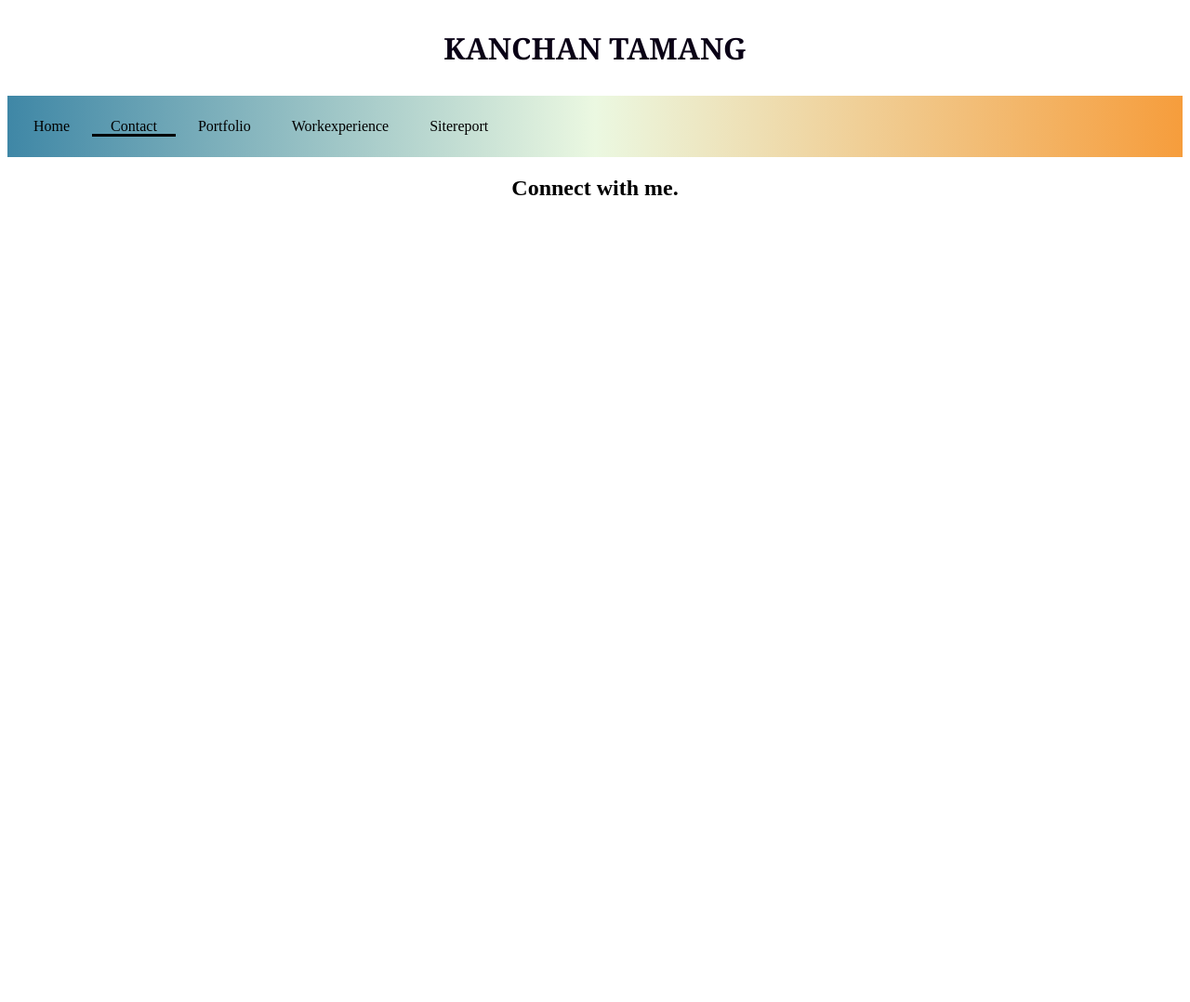
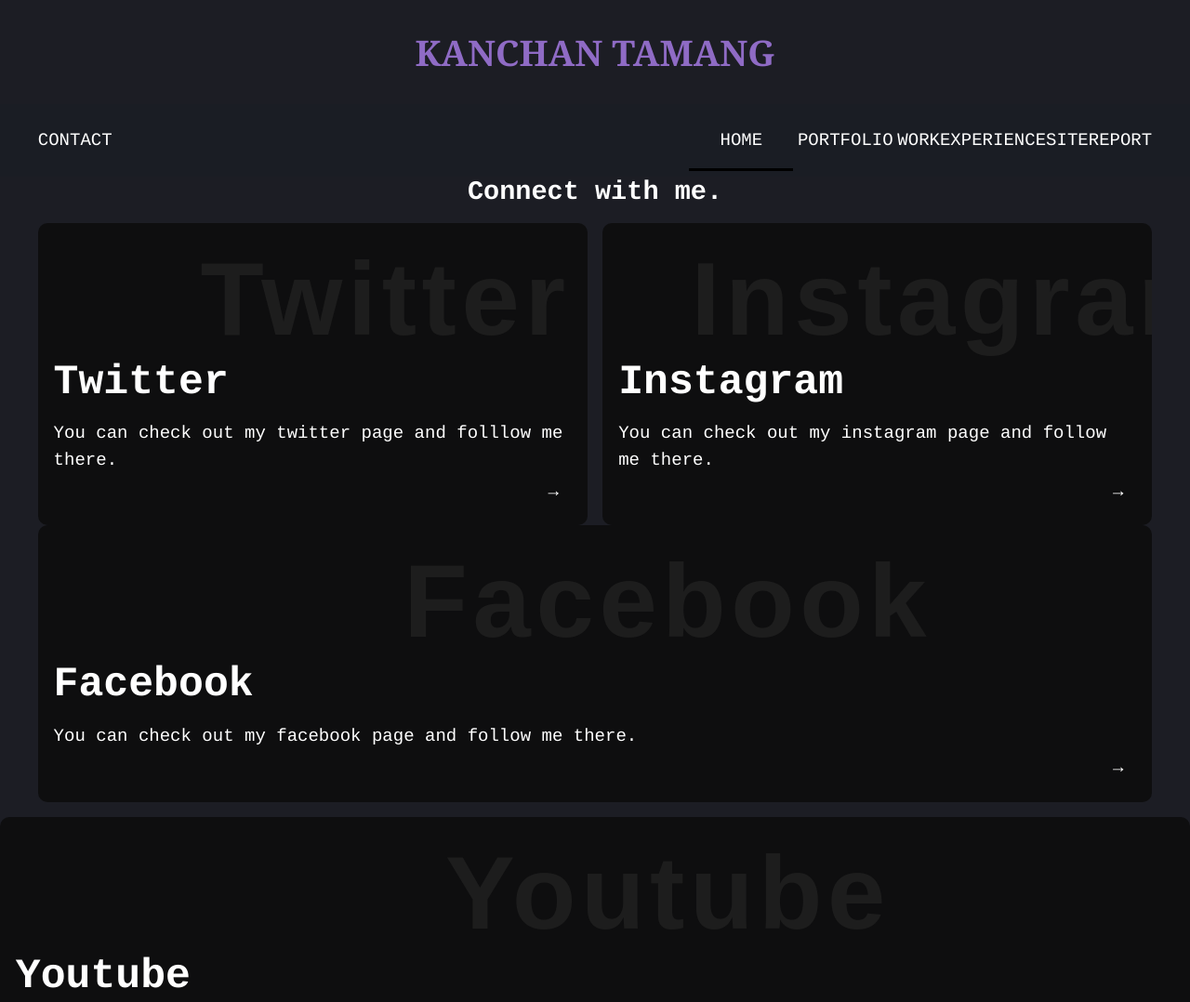
Before and after one commit to kendalltheeng/CSY1018-Web-Development-Assignment-I-23834826-Kanchan-Tamang-Project, a plain HTML site: page contact.html in a window 1280 px wide. Shown: the top 1078 px of the page at 93% size. Before the commit the page ends 800 px from the top, so only its background shows below. Drawn offline with Linux system fonts and the light colour scheme.

Commit message:
changed webpage style

```diff
--- a/contact.html
+++ b/contact.html
@@ -1,25 +1,67 @@
 <!DOCTYPE html>
 <html>
     <head>
-        <title>Contact</title>
+             <title>Contact</title>
     <LINK rel="stylesheet" href="./css/style.css">
         </head>
     <body>
         <h1>KANCHAN TAMANG</h1>
         <!--Navigation bar for the project-->
         <div>
-            <nav class="nav-bar">
-                <ul class="nav-menu">
-                    <li class="nav-menu-item"><a href="./index.html">Home</a></li>
-                    <li class="nav-menu-item active"><a href="./contact.html">Contact</a></li>
-                    <li class="nav-menu-item"><a href="./portfolio.html">Portfolio</a></li>
-                    <li class="nav-menu-item"><a href="workexperience.html">Workexperience</a></li>
-                    <li class="nav-menu-item"><a href="sitereport.html">Sitereport</a></li>
-                </ul>
-            </nav>
+            <div>
+                <header>
+                    <nav class="navbar container">
+                        <a href="contact.html" class="nav-link">CONTACT</a>
+                        <ul class="nav-list">
+                            <li class="nav-item">
+                                <a href="index.html" class="nav-link">Home</a>
+                            </li>
+                            <li class="nav-item">
+                                <a href="portfolio.html" class="nav-link">Portfolio</a>
+                            </li>
+                            <li class="nav-item">
+                                <a href="workexperience.html" class="nav-link">Workexperience</a>
+                                </li>
+                                <li class="nav-item">
+                                    <a href="sitereport.html" class="nav-link">Sitereport</a>
+                                    </li>
+                                    <div class="active"></div>
+                        </ul>
+                    </nav>
+                    </header>
         </div>
         <div>
             <h2>Connect with me.</h2>
         </div>
+        <div class="container">
+            <div class="cards">
+                <div class="card twitter">
+                    <h2 class="card-title-large">Twitter</h2>
+                    <h3 class="card-title-small">Twitter</h3>
+                    <p class="card-description">You can check out my twitter page and folllow me there.</p>
+                    <a href="#" class="card-cta">&rarr;</a>
+                </div>
+            <div class="card instagram">
+                <h2 class="card-title-large">Instagram</h2>
+                <h3 class="card-title-small">Instagram</h3>
+                <p class="card-description">You can check out my instagram page and follow me there.</p>
+                <a href="#" class="card-cta">&rarr;</a>
+            </div>
+        </div>
+        <div class="card facebook">
+            <h2 class="card-title-large">Facebook</h2>
+            <h3 class="card-title-small">Facebook</h3>
+            <p class="card-description">You can check out my facebook page and follow me there.</p>
+            <a href="#" class="card-cta">&rarr;</a>
+        </div>
+    </div>
+    <div class="card youtube">
+        <h2 class="card-title-large">Youtube</h2>
+        <h3 class="card-title-small">Youtube</h3>
+        <p class="card-description">You can check out my youtube channel and subscribe to me.</p>
+        <a href="#" class="card-cta">&rarr;</a>
+    </div>
+            </div>
+        </div>
     </body>
     </html>
--- a/css/style.css
+++ b/css/style.css
@@ -1,26 +1,72 @@
-.nav-bar{
-    background: linear-gradient(0.25turn, #3f87a6, #ebf8e1, #f69d3c);
-    padding: 3px;
+*,
+*::before,
+*::after{
+    margin:0;
+    padding:0;
+    box-sizing: border-box;
 }
-.nav-menu{
-    list-style-type:none;
-    padding: 5px;
-
+html{
+    font-size: 70%;
 }
-.nav-menu-item{
-    display: inline;
+body{
+    font-family: "Courier",sans-serif;
+    font-size: 1.7rem;
+    color: #fff;
+    background-color: #1c1d24;
 }
-.nav-menu-item>a{
-    text-decoration:none;
-    color: black;
-    margin: 15px;
-    padding: 5px;
+a{
+    text-decoration: none;
+    color:inherit;
 }
-.nav-menu-item:hover{
-    background-color: rgb(202, 195, 230);
+header{
+    background-color: #1a1d24;
+}
+.container{
+    max-width:98rem;
+    margin-inline: auto;
+    padding-inline: 1.5rem;
+}
+.navbar{
+    display: flex;
+    align-items: center;
+    justify-content: space-between;
+    padding: block 3px;
+}
+.nav-list{
+    position: relative;
+    display: flex;
+    list-style: none;
+}
+.nav-item{
+    min-width: 10rem;
+    text-align: center;
+    padding-block: 1rem;
+}
+.nav-link{
+    text-transform: uppercase;
+}
+.active{
+    position:absolute;
+    bottom:-1rem;
+    height: 2px;
+    width: 10rem;
+    background-color: #fff;
+    transition: transform 0.25s;
+}
+.nav-item:nth-child(2):hover ~.active{
+    transform: translateX(10rem);
+}
+.nav-item:nth-child(3):hover ~.active{
+    transform: translateX(20rem);
+}
+.nav-item:nth-child(4):hover ~.active{
+    transform: translateX(30rem);
+}
+.nav-item:nth-child(5):hover ~.active{
+    transform: translateX(40rem);
 }
 h1{
-    color: rgb(10, 2, 22);
+    color: rgb(143, 107, 197);
     text-align: center;
     margin: 30px;
     font-style:normal;
@@ -32,4 +78,71 @@ h1{
 h2{
 text-align: center;
 }
-.
+
+.container{
+    max-width: 110rem;
+    padding: 1.5rem;
+    max-height: fit-content;
+}
+.cards{
+    display: grid;
+    grid-template-columns: repeat(
+        auto-fit,minmax(20rem,1fr));
+    grid-gap: 1.5rem;
+}
+.card{
+    background:#0e0e0f;
+    color: #fff;
+    padding: 1.5rem;
+    overflow: hidden;
+    border-radius: 0.9rem;
+}
+.card-title-large{
+    font-family: fantasy,sans-serif;
+font-size:10rem;
+letter-spacing: 0.5rem;
+color: #1d1d1d;
+transform: translateX(7rem);
+transition: transform 2.5s;
+}
+.card-title-small{
+    margin-bottom: 1.5rem;
+    font-size: 4rem;
+}
+.card-description{
+    font-size: 1.7rem;
+    line-height: 1.5;
+}
+.card-cta{
+    display: inline-block;
+    width:3.5rem;
+    height: 3.5rem;
+    border-radius: 50%;
+    display: grid;
+    place-items: center;
+    margin-left: auto;
+}
+.card:hover .card-cta{
+    background-color: #262525;
+}
+.card:hover .card-title-large{
+    transform: translateX(-115%);
+    color: #fff;
+}
+.card.twitter:hover{
+    background-color: #1da1f2;
+}
+.card.instagram:hover{
+    background: radial-gradient(
+        at 20%   128%,
+        #feda78 20%,
+        #e23467 60%,
+        #ac2bb3 90%
+      );
+}
+.card.facebook:hover{
+    background-color:#4267b2;
+}
+.card.youtube:hover{
+    background-color: #c41111;
+}
```
Also changed, not shown: index.html (+20 -9 lines), portfolio.html (+21 -11 lines), sitereport.html (+21 -7 lines), workexperience.html (+21 -11 lines), kanchan.jpeg (deleted).
